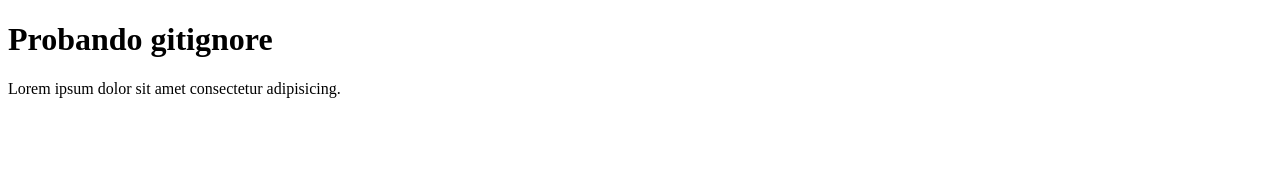
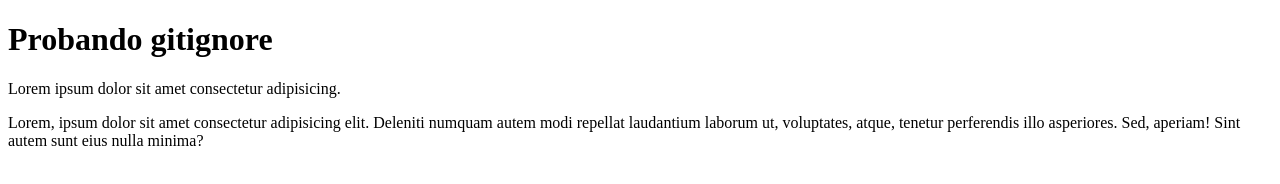
Before and after one commit to luisalfredoestigarribiasosa85/Prueba-gitignore, a plain HTML site: page index.html in a window 1280 px wide. Drawn offline with Linux system fonts and the light colour scheme.

Commit message:
Agregue otro parrafo

```diff
--- a/index.html
+++ b/index.html
@@ -9,5 +9,6 @@
 <body>
     <h1>Probando gitignore</h1>
     <p>Lorem ipsum dolor sit amet consectetur adipisicing.</p>
+    <p>Lorem, ipsum dolor sit amet consectetur adipisicing elit. Deleniti numquam autem modi repellat laudantium laborum ut, voluptates, atque, tenetur perferendis illo asperiores. Sed, aperiam! Sint autem sunt eius nulla minima?</p>
 </body>
 </html>
```
